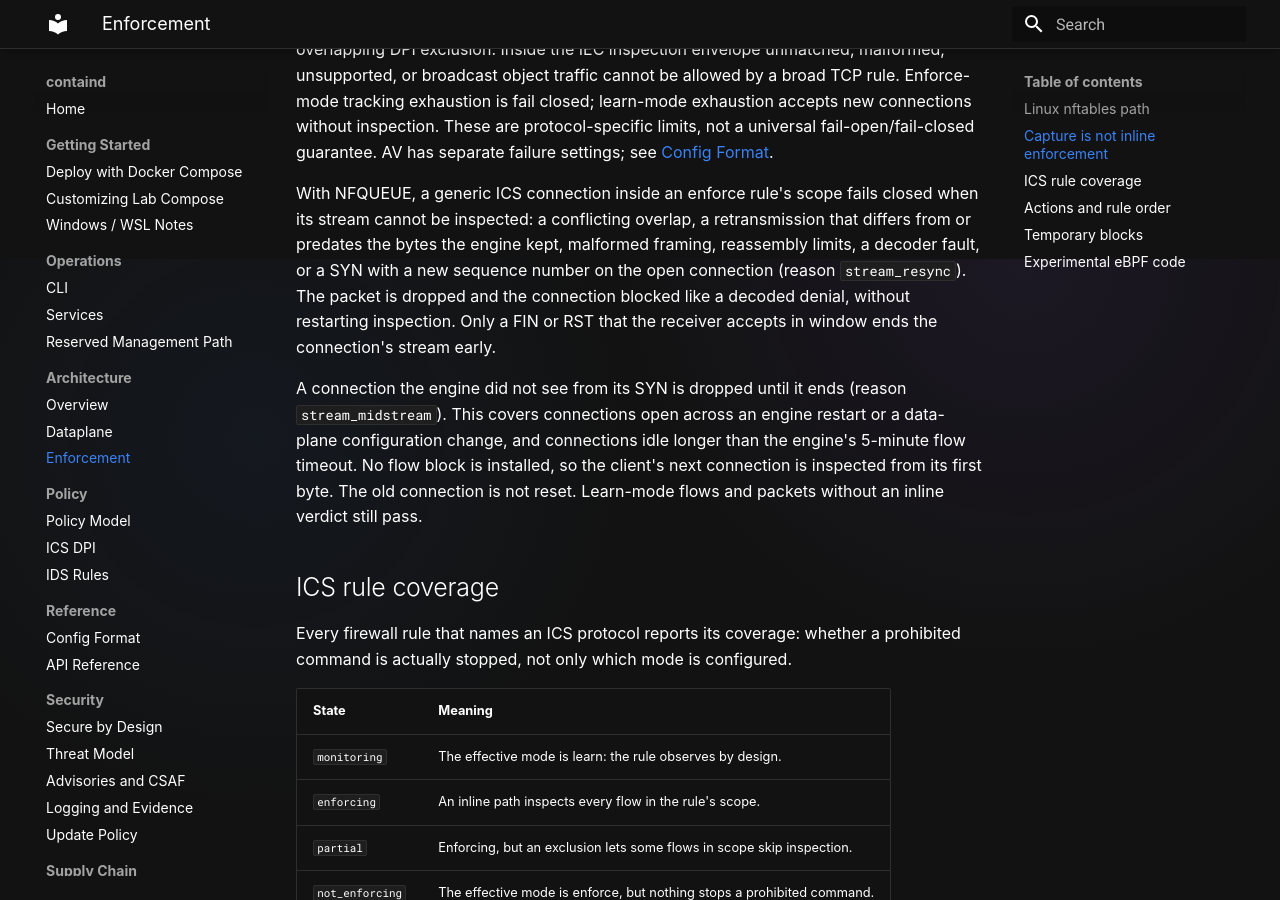
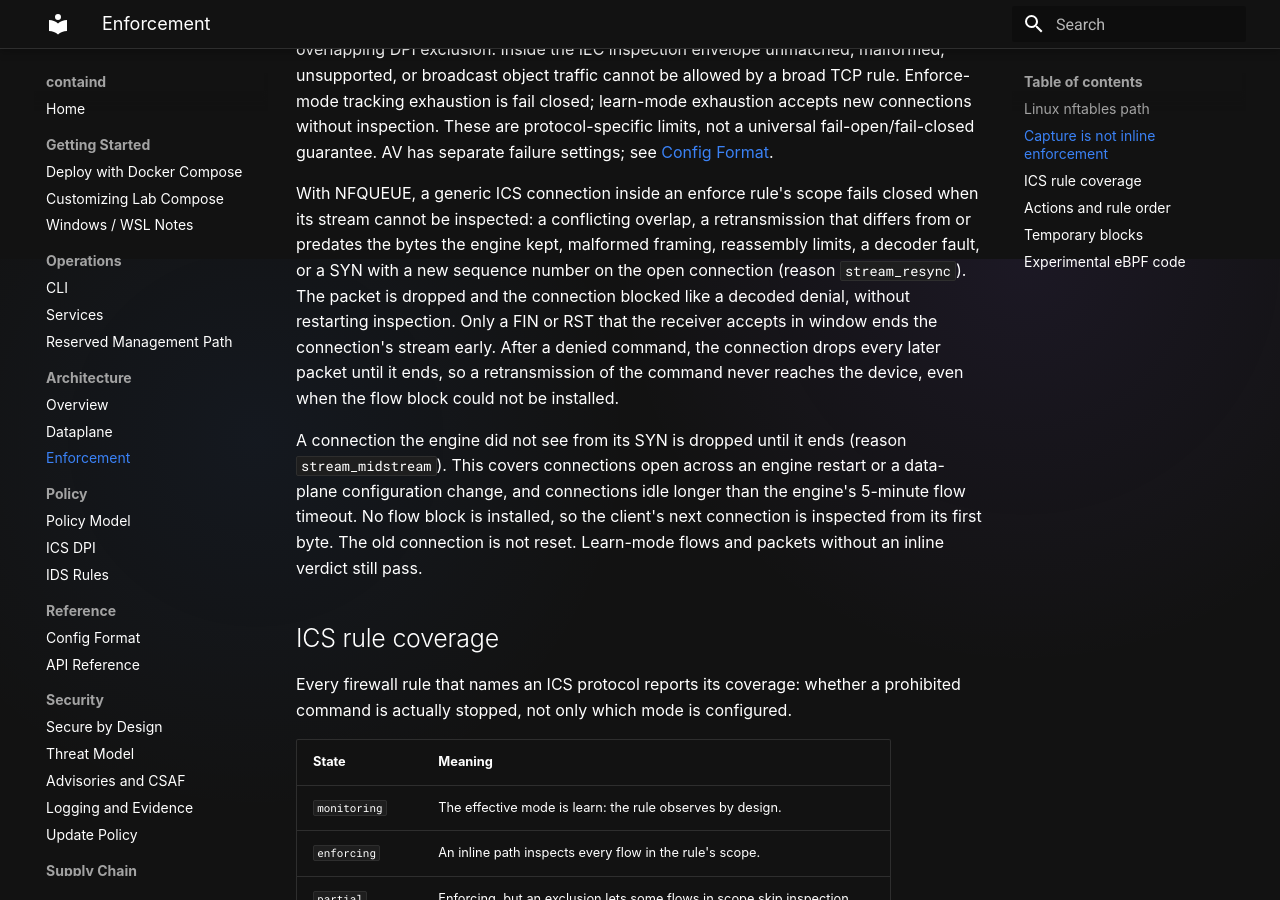
Before and after one commit to tonylturner/containd, an MkDocs documentation site: the page built from docs/mkdocs/dataplane-enforcement.md, in a window 1280 px wide and 900 px high, scrolled down 1541 px. Built offline with MkDocs 1.6.1 and Material for MkDocs 9.7.7, drawn with Linux system fonts in a browser that asks for light colours.

Commit message:
Document that a denied inline enforce ICS connection stays dropped

```diff
--- a/docs/mkdocs/dataplane-enforcement.md
+++ b/docs/mkdocs/dataplane-enforcement.md
@@ -76,7 +76,9 @@ malformed framing, reassembly limits, a decoder fault, or a SYN with a new
 sequence number on the open connection (reason `stream_resync`). The packet is
 dropped and the connection blocked like a decoded denial, without restarting
 inspection. Only a FIN or RST that the receiver accepts in window ends the
-connection's stream early.
+connection's stream early. After a denied command, the connection drops every
+later packet until it ends, so a retransmission of the command never reaches
+the device, even when the flow block could not be installed.
 
 A connection the engine did not see from its SYN is dropped until it ends
 (reason `stream_midstream`). This covers connections open across an engine
```
Also changed, not shown: CHANGELOG.md.
